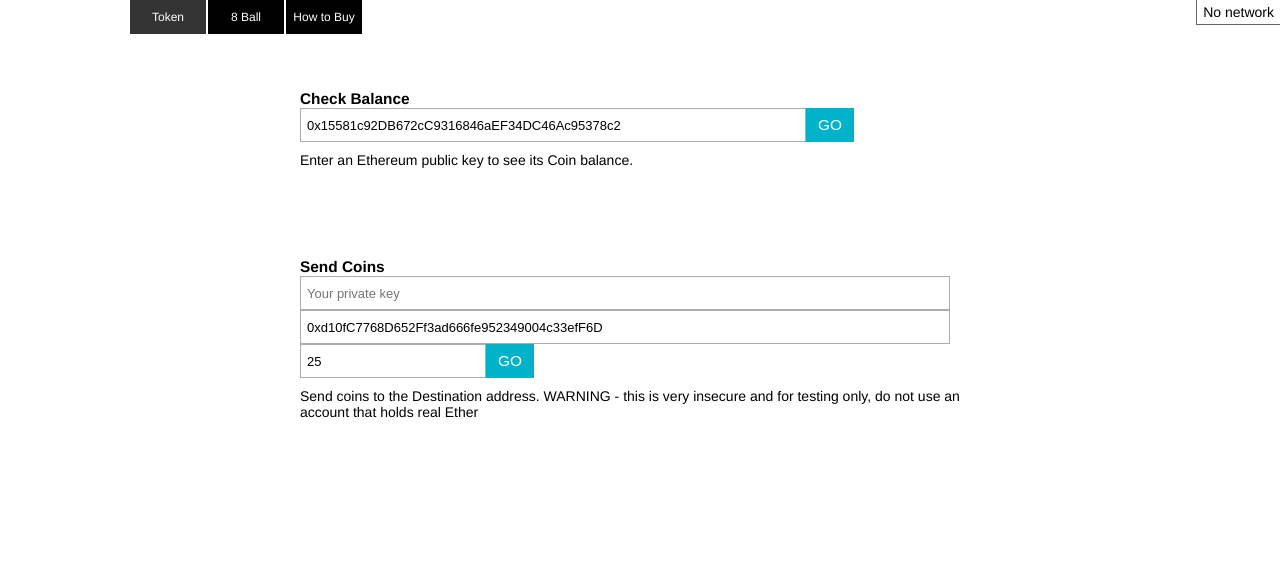
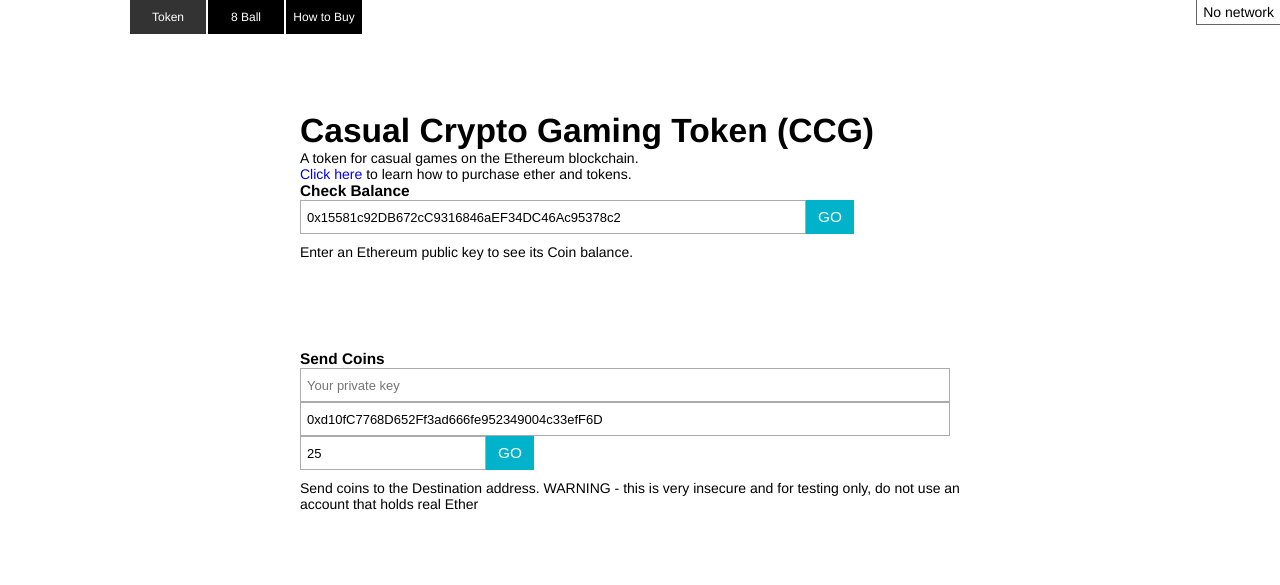
Before and after one commit to sampullman/dapp-test, a Flask app: template erc20/templates/erc20.html in a window 1280 px wide. Shown: the top 585 px of the page. Run offline with Flask 2, Linux system fonts and the light colour scheme; the template is opened without the code that fills it, so the values that code supplies are empty; some libraries are stand-ins or nearby versions.

Commit message:
Start moving erc20 page to CCG token

```diff
--- a/application.py
+++ b/application.py
@@ -34,8 +34,8 @@ from magic8ball import make_magic8_blueprint
 
 csrf = CSRFProtect(app)
 
-app.register_blueprint(make_browser_blueprint(app))
-app.register_blueprint(make_erc20_blueprint(app), url_prefix="/erc20")
+app.register_blueprint(make_erc20_blueprint(app))
+app.register_blueprint(make_browser_blueprint(app), url_prefix="/browser")
 app.register_blueprint(make_magic8_blueprint(app), url_prefix="/magic8ball")
 
 application = app
--- a/browser/__init__.py
+++ b/browser/__init__.py
@@ -13,10 +13,6 @@ def make_browser_blueprint(app):
     @blueprint.route("/")
     def browser():
         return render_template("browser.html")
-
-    @blueprint.route("/getting_started/")
-    def buying_tokens():
-        return render_template("tutorial.html")
 
     @blueprint.route("/api/account/", methods=['POST'])
     def api_account():
--- a/erc20/__init__.py
+++ b/erc20/__init__.py
@@ -30,6 +30,10 @@ def make_erc20_blueprint(app):
     @blueprint.route("/")
     def browser():
         return render_template("erc20.html", eth_value=get_eth_value())
+
+    @blueprint.route("/getting_started/")
+    def buying_tokens():
+        return render_template("tutorial.html")
 
     @blueprint.route("/api/balance/", methods=['POST'])
     def api_balance():
--- a/erc20/templates/erc20.html
+++ b/erc20/templates/erc20.html
@@ -11,6 +11,16 @@
 {% block topbar %}<div id="network">No network</div>{% endblock topbar %}
 
 {% block body %}
+<div id="title">Casual Crypto Gaming Token (CCG)</div>
+<div id="subtitle">
+    A token for casual games on the Ethereum blockchain.
+    <div class="no_web3">
+        <a href="/getting_started/">Click here</a> to learn how to purchase ether and tokens.
+    </div>
+    <div class="have_web3">
+        Use the form below to purchase tokens!
+    </div>
+</div>
 <div class="query_block">
     {% if eth_value %}
         <div id="token_price">Current token price: {{ eth_value / 1000 }}</div>
--- a/magic8ball/static/css/magic8.css
+++ b/magic8ball/static/css/magic8.css
@@ -23,12 +23,6 @@
 #right>div {
     box-sizing: border-box;
     padding-right: 24px;
-}
-
-#title {
-    margin-top: 22px;
-    font-size: 2.4em;
-    font-weight: bold;
 }
 
 #subtitle {
--- a/static/css/base.css
+++ b/static/css/base.css
@@ -74,6 +74,20 @@ body {
     width: 680px;
     margin: 0 auto;
     background-color: white;
+}
+
+#title {
+    margin-top: 22px;
+    font-size: 2.4em;
+    font-weight: bold;
+}
+
+.no_web3 {
+    display: none;
+}
+
+.have_web3 {
+    display: block;
 }
 
 form {
```
Also changed, not shown: erc20/static/js/erc20.js (+14 -16 lines), magic8ball/static/js/magic8.js (+3 -15 lines), static/js/eth_util.js (+23 -3 lines).
